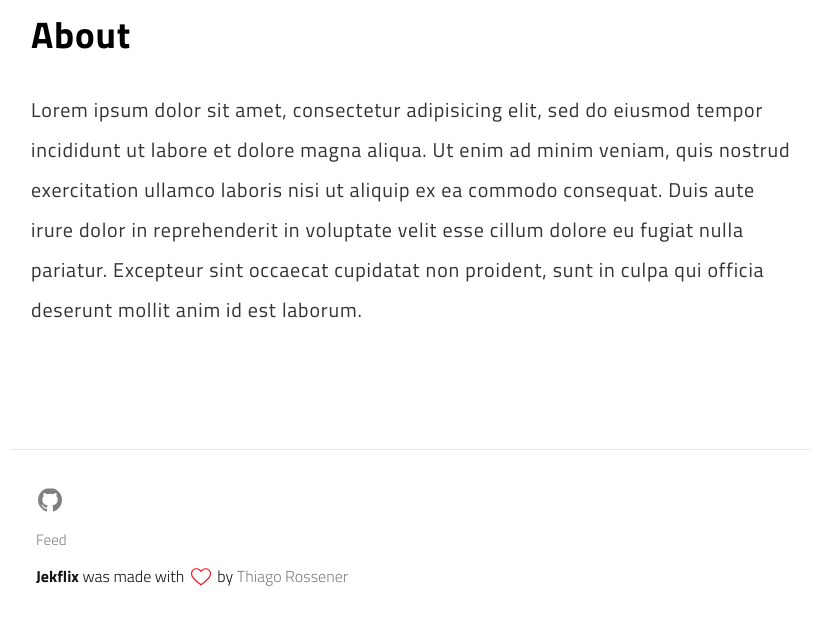
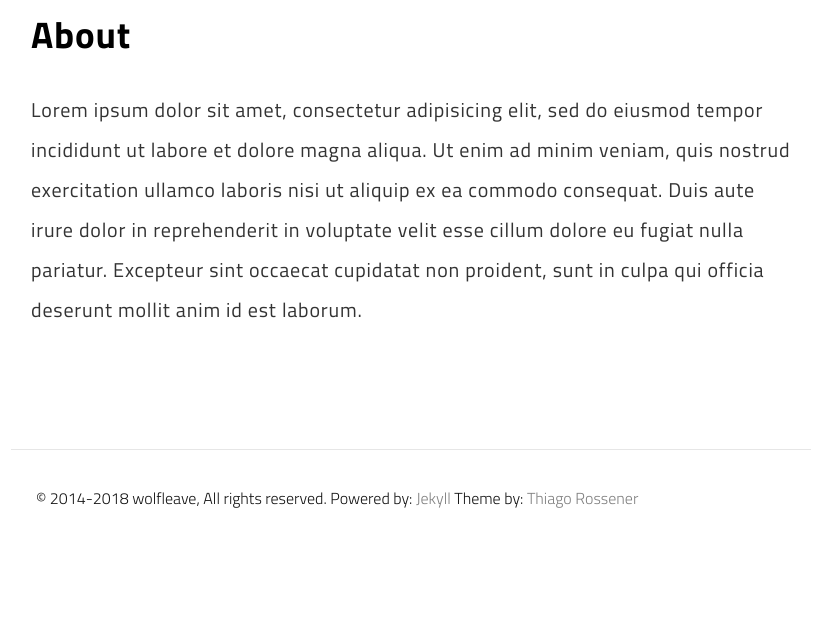
Before and after one commit to wolfleave/wolfleave.github.io, a Jekyll site: the page built from about.md, in a window 1280 px wide and 1055 px high. Shown: the part 430-1055 px from the top of the window, without its empty margins (229-1049 px from the left). Built offline with Jekyll 4.4.1, drawn with Linux system fonts in a browser that asks for light colours.

Commit message:
修改博客图标及底部样式

```diff
--- a/_includes/footer.html
+++ b/_includes/footer.html
@@ -1,5 +1,5 @@
 <footer>
-    <p>
+    {% comment %} <p>
       {% if site.github_username %}
       <a itemprop="github" href="https://github.com/{{ site.github_username }}" title="Github">
         <svg><use xlink:href="#icon-github"></use></svg>
@@ -8,8 +8,8 @@
     </p>
     <ul>
         <li><a class="feed" href="{{ site.url }}{{site.baseurl}}/feed.xml" title="Atom/RSS feed">Feed</a></li>
-    </ul>
-    <p><span>Jekflix</span> was made with <svg class="love"><use xlink:href="#icon-heart"></use></svg> by <a href="http://www.rossener.com" target="_blank" class="creator">Thiago Rossener</a></p>
+    </ul> {% endcomment %}
+    <p>© 2014-2018 wolfleave, All rights reserved. Powered by: <a href="http://jekyllcn.com/" target="_blank" class="creator">Jekyll</a> Theme by: <a href="http://www.rossener.com" target="_blank" class="creator">Thiago Rossener</a></p>
 </footer>
 <script src="{{ "/assets/js/main.js" | prepend: site.baseurl }}"></script>
 {% include stats.html %}
```
Also changed, not shown: favicon.ico.
